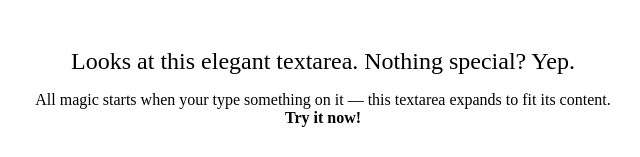
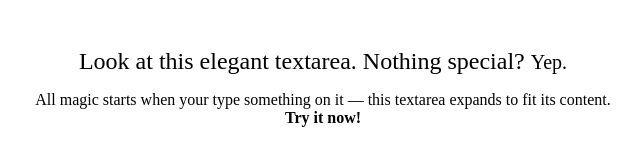
Before and after one commit to vitalk/js-elegant-textarea, a plain HTML site: page docs/index.html in a window 1280 px wide. Shown: the top 157 px of the page, without its empty margins (317-957 px from the left). Drawn offline with Linux system fonts and the light colour scheme.

Commit message:
update demo page

```diff
--- a/docs/index.html
+++ b/docs/index.html
@@ -9,7 +9,7 @@
     </head>
     <body>
         <div class="container">
-            <h1>Looks at this elegant textarea. Nothing special? Yep.</h1>
+            <h1>Look at this elegant textarea. Nothing special? <small>Yep.</small></h1>
             <p>All magic starts when your type something on it — this textarea
             expands to fit its content. <strong>Try it now!</strong></p>
             <form action="" method="" accept-charset="utf-8">
```
